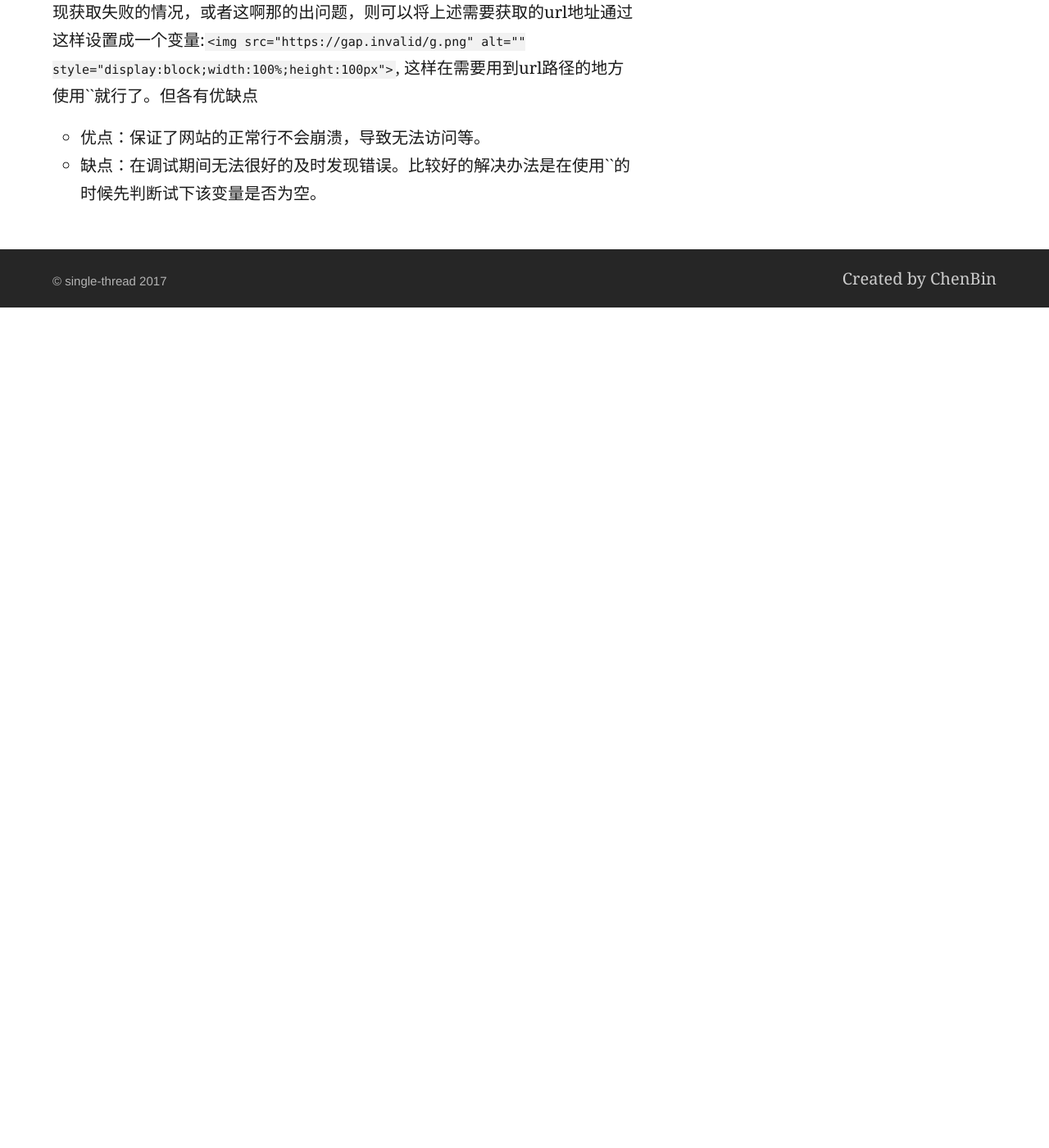
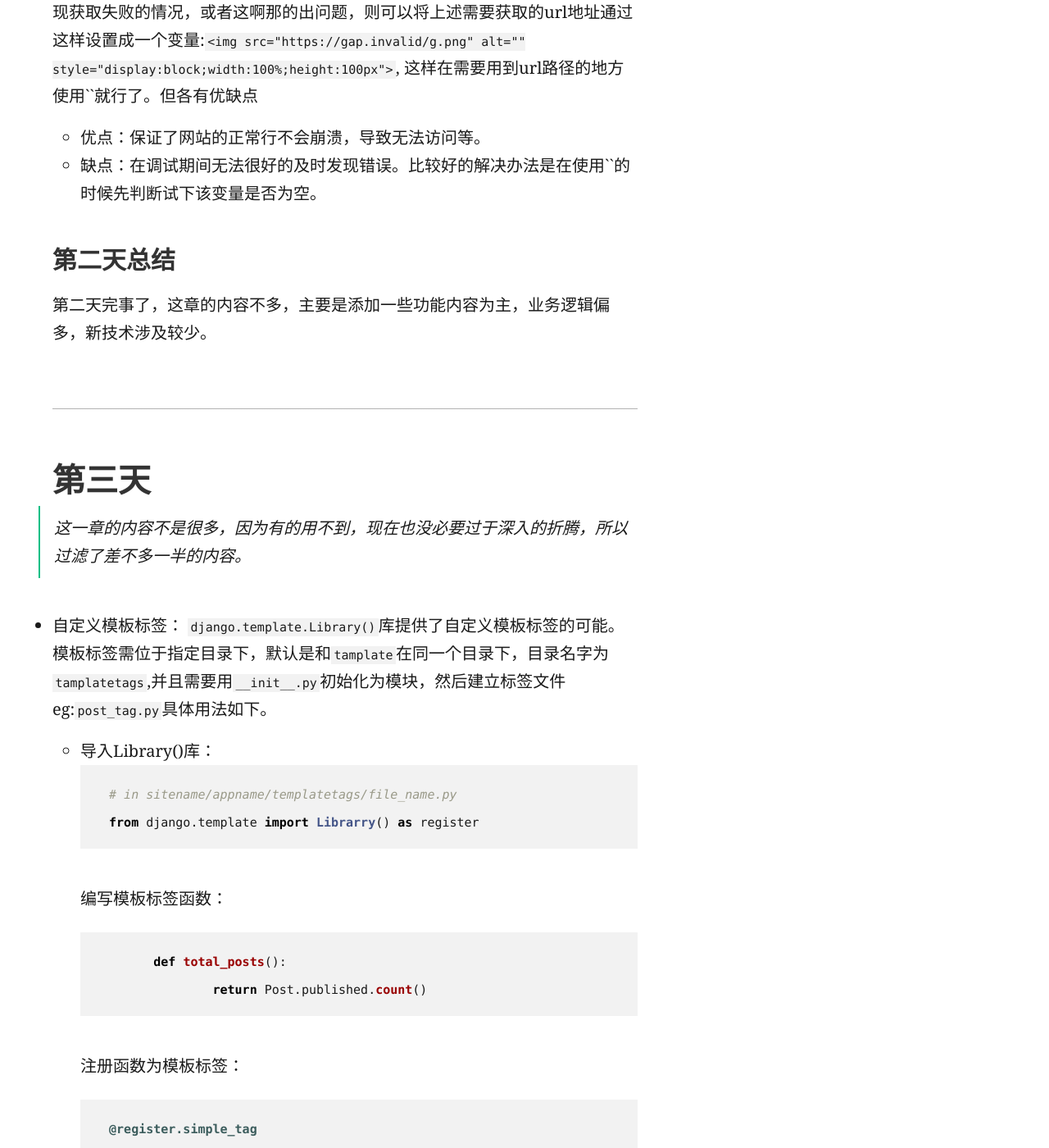
Before and after one commit to DrCBin/DrCBin.github.io, a Jekyll site: the page built from _posts/2017-03-22-读django-by-example笔记.md, in a window 1280 px wide and 1400 px high, scrolled down 5126 px. Shown: the whole window at 82% size. Built offline with Jekyll 4.4.1, drawn with Linux system fonts in a browser that asks for light colours; comment, search, counter and statistics services are not loaded; before the commit the page ends 5501 px from its top, so only the background shows below that; some of the changed text lies outside the part shown.

````diff
--- a/_posts/2017-03-22-读django-by-example笔记.md
+++ b/_posts/2017-03-22-读django-by-example笔记.md
@@ -4,7 +4,7 @@ category: django
 excerpt: |
   django by example 的读书笔记
 ---
-## 第一天：
+# 第一天
 -  创建第一个站点:
 `django-admin startpreject mysite`
 2. 使用 manage.py 添加建立第一个应用:
@@ -98,7 +98,7 @@ django在html页面可以使用模板引擎，具体使用方法见[这里]()．
 
 
 --------
-##第二天,终于开始更新第二次了
+#第二天,终于开始更新第二次了
 - 发送邮件：
 简单的讲了一下邮件的发送方式，具体见[这里](),并涉及ModelForm的使用。其中用到了两个Model，`models.ModelForm`,`models.Form`,两个的区别见[这里]().
 
@@ -117,7 +117,48 @@ class Post:
 这样post就有tag属性了, 然后在post_list.html template 中进行标签的显示处理。
 
 - 推荐相似的Post：
-由于使用了 tag标签， 则可以根据文章的标签来推荐具有相同或者相似标签的文章。在这个地方遇到了一个坑，并get了一个技能：由于对正则表达式不是熟，所以在配置url路由器的时候，正则表达式写错了，应该是`(?P<tag_slug>[-/w]+)`, 我硬是写成了`(?P<tag_slug>[-/w+])`,如此便出现了NoReverseMatch的错误。
-通过找资料，get了一个技能，当在模板中需要用到`{% url 'url-name' arg1 arg2 %}`来获取url地址的时候， 可能会出现获取失败的情况，或者这啊那的出问题，则可以将上述需要获取的url地址通过这样设置成一个变量:`{% url 'url-name' arg as varname %}`, 这样在需要用到url路径的地方使用`{{ varname }}`就行了。但各有优缺点
+由于使用了 tag标签， 则可以根据文章的标签来推荐具有相同或者相似标签的文章。在这个地方遇到了一个坑，并get了一个技能：由于对正则表达式不是熟，所以在配置url路由器的时候，正则表达式写错了，应该是```(?P<tag_slug>[-/w]+)```, 我硬是写成了`(?P<tag_slug>[-/w+])`,如此便出现了NoReverseMatch的错误。
+通过找资料，get了一个技能，当在模板中需要用到```{% url 'url-name' arg1 arg2 %}```来获取url地址的时候， 可能会出现获取失败的情况，或者这啊那的出问题，则可以将上述需要获取的url地址通过这样设置成一个变量:```{% url 'url-name' arg as varname %}```, 这样在需要用到url路径的地方使用`{{ varname }}`就行了。但各有优缺点
     - 优点：保证了网站的正常行不会崩溃，导致无法访问等。
     - 缺点：在调试期间无法很好的及时发现错误。比较好的解决办法是在使用`{{ varname }}`的时候先判断试下该变量是否为空。
+
+### 第二天总结
+第二天完事了，这章的内容不多，主要是添加一些功能内容为主，业务逻辑偏多，新技术涉及较少。
+
+--------
+
+# 第三天
+> 这一章的内容不是很多，因为有的用不到，现在也没必要过于深入的折腾，所以过滤了差不多一半的内容。
+
+- 自定义模板标签：
+`django.template.Library()`库提供了自定义模板标签的可能。模板标签需位于指定目录下，默认是和`tamplate`在同一个目录下，目录名字为`tamplatetags`,并且需要用`__init__.py`初始化为模块，然后建立标签文件eg:`post_tag.py`具体用法如下。
+    - 导入Library()库：
+```python
+	# in sitename/appname/templatetags/file_name.py
+	from django.template import Librarry() as register
+```
+编写模板标签函数：
+```python
+    	def total_posts():
+    		return Post.published.count()
+```
+注册函数为模板标签：
+```python
+	@register.simple_tag
+	def total_posts():
+		return Post.published.count()
+```
+其中注册器分三种:
+
+> - simple_tag:模板标签的功能只限于返回简单的字符串
+> - inclusion_tag:可以返回一个`tamplate`，并且使用变量。
+> - assignment_tag:可以返回一个上下文变量。
+
+具体用法见[这里]().
+
+
+- 自定义过滤器：
+自定义过滤器和自定义模板标签的方法一样， 只是在注册的时候使用`register.filter`注册。
+- 添加站点地图：只是大概的了解了一下什么是站点地图，只是知道作用大概是方便网站被搜索引擎检索到。
+- 添加RSS订阅：恩，了解，没使用。
+- 添加站内搜索:了解了一下，也没配置成功。
````
Also changed, not shown: _posts/2017-04-01-接下来4.5.6三个月的规划.md (+4 -0 lines).
